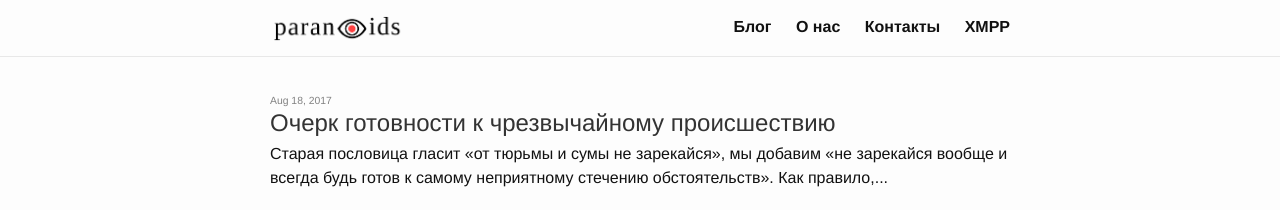
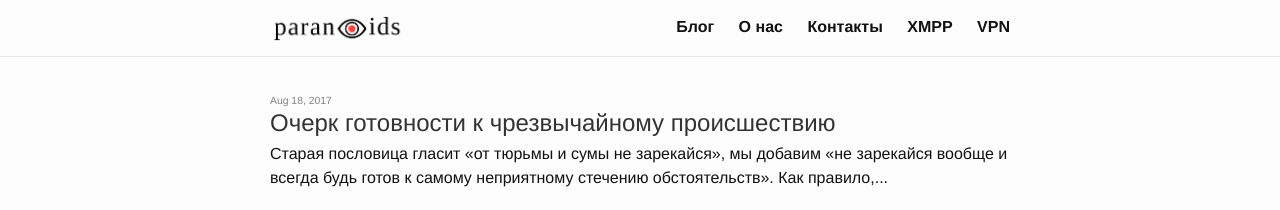
Before and after one commit to 2b7E1n6D0e5R7/2b7E1n6D0e5R7.github.io, a Jekyll site: the page built from index.html, in a window 1280 px wide. Shown: the top 210 px of the page. Built offline with Jekyll 4.4.1, drawn with Linux system fonts in a browser that asks for light colours; the list of posts is cut into pages by our own code.

Commit message:
Update _config.yml

```diff
--- a/_config.yml
+++ b/_config.yml
@@ -41,7 +41,7 @@ header_pages:
   - _pages/about.md
   - _pages/contact.md
   - _pages/setup.md
-  - _pages/github.md
+  - _pages/vpn.md
 
 plugins:
   - jekyll-feed
```
